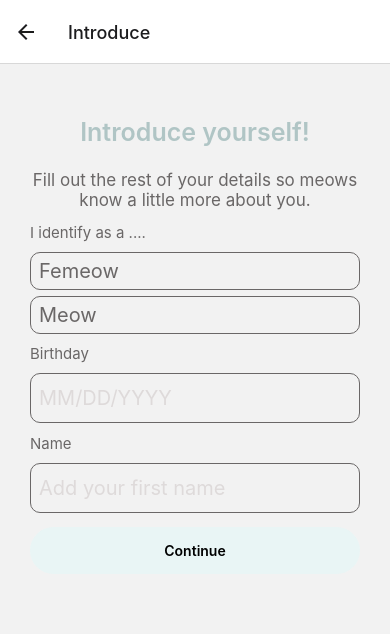
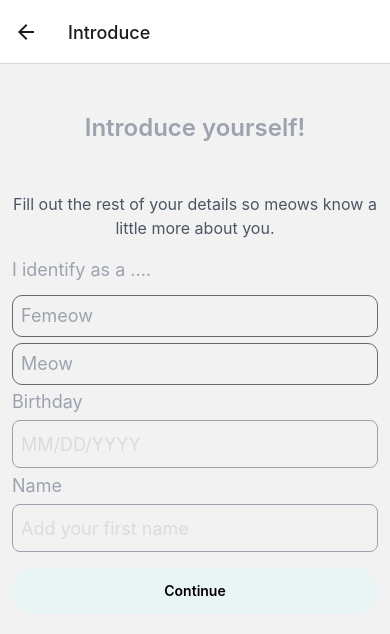
Before and after one commit to astrjc0326/meowmatch, a React Native app: screen /Introduce in a window 390 px wide. Shown: the top 634 px of the page. Built offline with nearby package versions, Linux system fonts and the light colour scheme.

Commit message:
refactor: tailwind css

```diff
--- a/components/Introduce.tsx
+++ b/components/Introduce.tsx
@@ -1,76 +1,48 @@
 import React, {useState, useEffect} from 'react';
 import { View, Text, StyleSheet, TouchableOpacity, TextInput } from 'react-native';
+import tw from 'twrnc';
 
 export default function Introduce ({navigation}: any) {
   const [isMonPress, setisMonPress] = useState<Boolean>(false);
   const [isFonPress, setisFonPress] = useState<Boolean>(false);
+  // const optionbtnOnPress = [tw`py-1 px-2 border rounded-md my-2`, {backgroudColor: '#e9f5f5'}]
   let onMpressStyle = isMonPress ? styles.optionbtnOnPress : styles.optionbtn;
   let onFpressSytle = isFonPress ? styles.optionbtnOnPress : styles.optionbtn;
   useEffect(() => {}, [isMonPress])
+
   return (
-    <View style={styles.container}>
+    <View style={tw`flex-1 content-center items-center algin-center w-screen`}>
 
-      <Text style={styles.title}>Introduce yourself!</Text>
-      <Text style={styles.description}>Fill out the rest of your details so meows know a little more about you.</Text>
-      <Text style={styles.identify}>I identify as a ....</Text>
+      <Text style={tw`text-center content-center w-full text-gray-400 text-2xl font-semibold my-10 pt-2`}>Introduce yourself!</Text>
+      <Text style={tw`text-gray-600 my-2 text-base text-center`}>Fill out the rest of your details so meows know a little more about you.</Text>
+      <View style={tw`align-left w-full px-3`}>
+      <Text style={tw`my-2 text-lg text-gray-400`}>I identify as a ....</Text>
       <TouchableOpacity style={onFpressSytle} onPress={() => { setisFonPress(true);
         setisMonPress(false)}}
         >
-        <Text style={styles.optiontxt}>Femeow</Text>
+        <Text style={tw`text-lg text-gray-400 text-bold`}>Femeow</Text>
       </TouchableOpacity>
       <TouchableOpacity style={onMpressStyle} onPress={() => { setisMonPress(true);
       setisFonPress(false)}}
       >
-        <Text style={styles.optiontxt}>Meow</Text>
+        <Text style={tw`text-bold text-gray-400 text-lg`}>Meow</Text>
       </TouchableOpacity>
-    <Text style={styles.identify}>Birthday</Text>
-      <TextInput placeholder='MM/DD/YYYY' keyboardType='numeric' placeholderTextColor='#DEDADA' maxLength={8} style={styles.input}></TextInput>
-    <Text style={styles.identify}>Name</Text>
-    <TextInput placeholder='Add your first name' placeholderTextColor="#DEDADA" maxLength={20} style={styles.input}>
+    <Text style={tw`text-bold text-gray-400 text-lg`}>Birthday</Text>
+      <TextInput placeholder='MM/DD/YYYY' keyboardType='numeric' placeholderTextColor='#DEDADA' maxLength={8} style={tw`h-12 text-lg my-1 py-1 px-2 border border-gray-400 rounded-lg`}></TextInput>
+    <Text style={tw`text-bold text-gray-400 text-lg`}>Name</Text>
+    <TextInput placeholder='Add your first name' placeholderTextColor="#DEDADA" maxLength={20} style={tw`h-12 text-lg my-1 py-1 px-2 border border-gray-400 rounded-lg`}>
     </TextInput>
 
 
     <TouchableOpacity style={styles.btn} onPress={() => navigation.navigate("AddPhoto")}>
       <Text style={styles.btntxt}>Continue</Text>
     </TouchableOpacity>
-
+    </View>
     </View>
   )
 }
 
 const styles = StyleSheet.create({
-  container: {
-    flex: 1,
-    flexDirection: "column",
-    alignContent: "space-between",
-    justifyContent: "flex-start",
-    marginHorizontal: 30,
-    marginTop: 30,
-    marginBottom: 70
-  },
-  title: {
-    textAlign: "center",
-    alignContent: "center",
-    width: "100%",
-    color: "#b0c5c5",
-    fontSize: 25,
-    fontWeight: "600",
-    marginVertical: "5%",
-    paddingTop: "2%"
-  },
-  description: {
-    // position: "absolute",
-    // top: "18%",
-    color: "#6a6767",
-    marginVertical: "2%",
-    fontSize: 17,
-    textAlign: "center"
-  },
-  identify: {
-    color: "#6a6767",
-    marginVertical: "2%",
-    fontSize: 15
-  },
   optiontxt: {
     color: "#6a6767",
     fontSize: 20,
```
